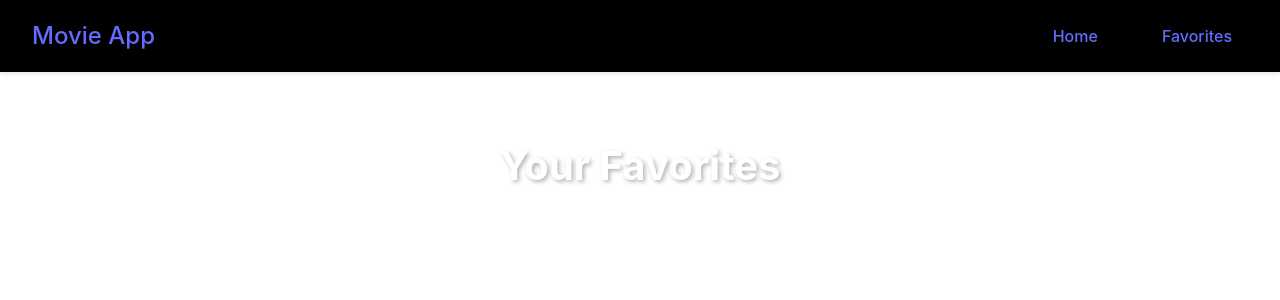
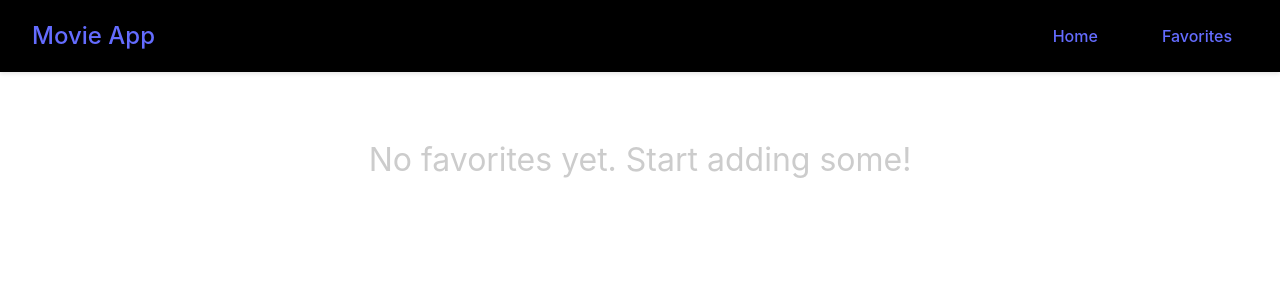
Before and after one commit to Afzalshaikh78/moviesnation, a React (Vite) app: page /favorites in a window 1280 px wide. Shown: the top 300 px of the page. Built offline with nearby package versions, Linux system fonts and the light colour scheme.

Commit message:
conditional rendering for the favorite page

```diff
--- a/src/css/Favorites.css
+++ b/src/css/Favorites.css
@@ -60,3 +60,10 @@
   gap: 1.5rem;
   padding: 1rem 0;
 }
+
+.no-favorites-msg {
+  text-align: center;
+  color: #ccc;
+  font-size: 2rem;
+  margin-bottom: 2rem;
+}
--- a/src/pages/Favorites.jsx
+++ b/src/pages/Favorites.jsx
@@ -1,14 +1,20 @@
 import "../css/Favorites.css";
 import { useMovieContext } from "../contexts/MovieContext";
 import MovieCard from "../components/MovieCard";
+import { useState } from "react";
 
 function Favorites() {
   const { favorites } = useMovieContext();
 
-  if (favorites) {
   return (
     <div className="favorites">
+
+      {favorites.length === 0 ? (
+        <p className="no-favorites-msg">No favorites yet. Start adding some!</p>
+      ) : (
         <h2>Your Favorites</h2>
+      )}
+
       <div className="movies-grid">
         {favorites.map((movie, index) => (
           <MovieCard movie={movie} key={index} />
@@ -18,12 +24,4 @@ function Favorites() {
   );
 }
 
-  return (
-    <div className="favorites-empty">
-      <h2>No Favorite Movies Yet</h2>
-      <p>Start adding movies to your favorites and they will appear here!</p>
-    </div>
-  );
-}
-
 export default Favorites;
```
Lines whose indentation alone changed are shown as unchanged.
